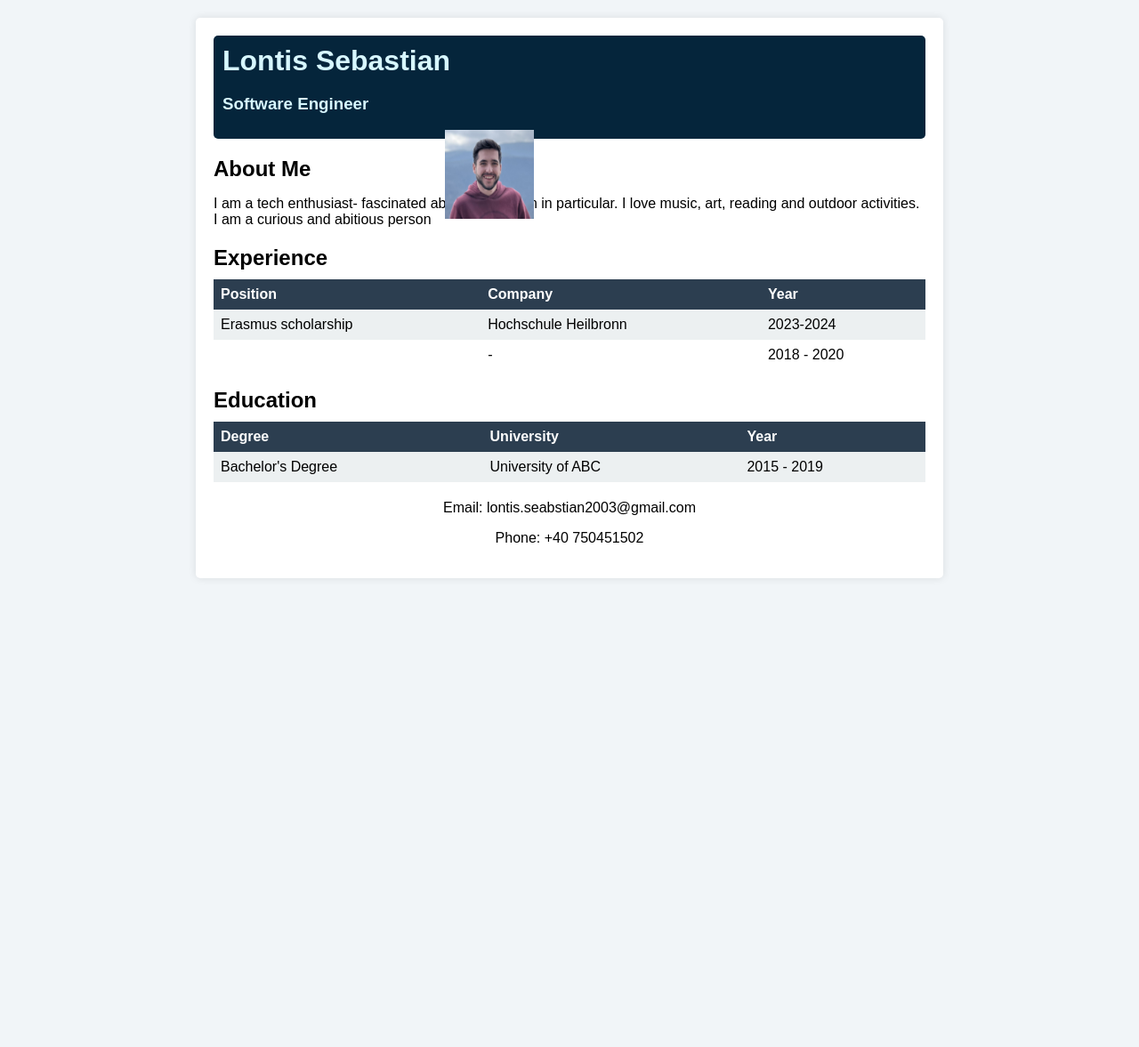
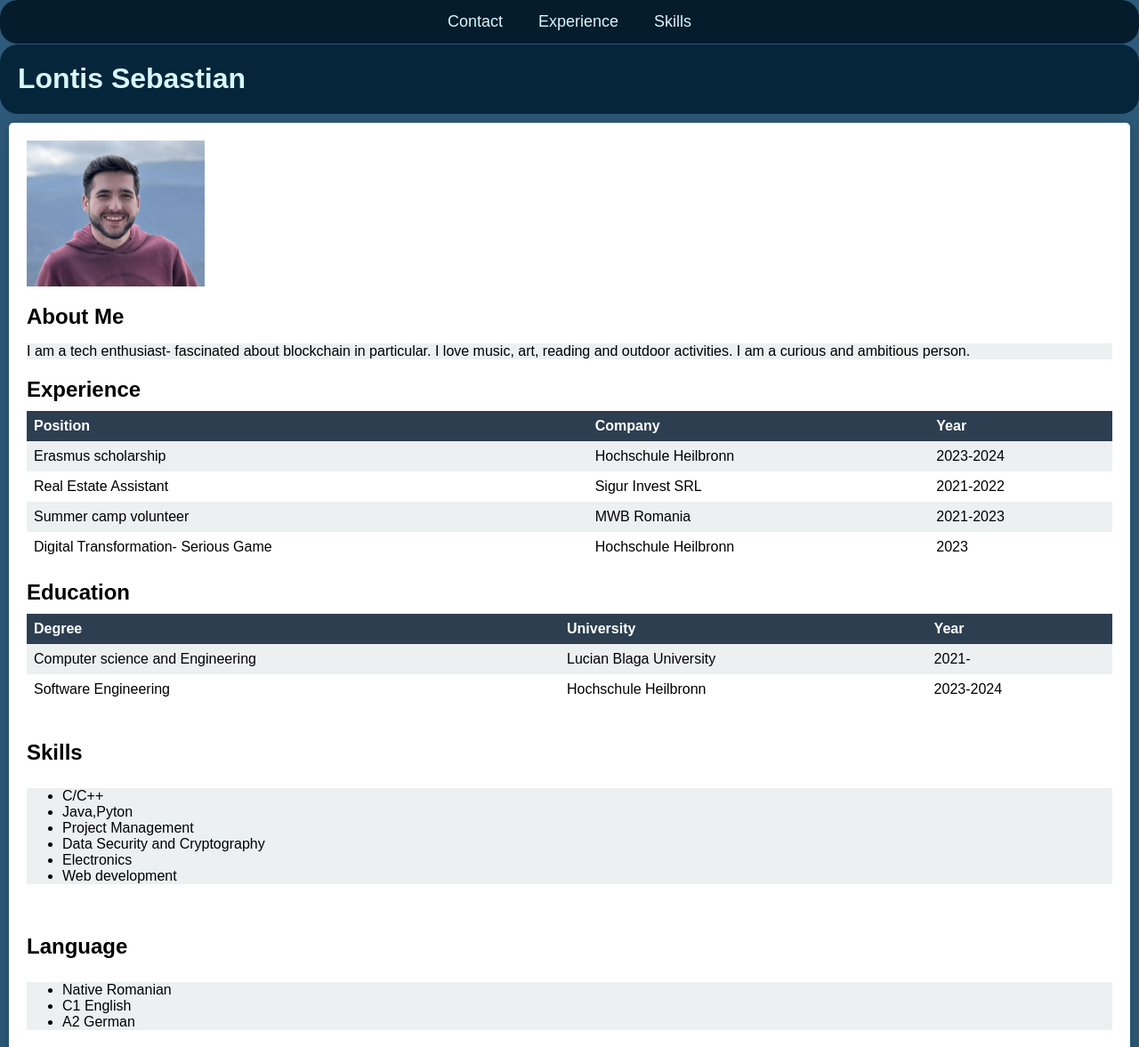
Before and after one commit to SebastianLontis/Vs-Code-Projects, a plain HTML site: page Proiect CV/index.html in a window 1280 px wide. Shown: the top 1177 px of the page at 89% size. Before the commit the page ends 800 px from the top, so only its background shows below. Drawn offline with Linux system fonts and the light colour scheme.

Commit message:
aproape finished

```diff
--- a/Proiect CV/index.html
+++ b/Proiect CV/index.html
@@ -1,24 +1,31 @@
 <!DOCTYPE html>
 <html lang="en">
+
 <head>
     <meta charset="UTF-8">
     <meta name="viewport" content="width=device-width, initial-scale=1.0">
-    <title>My CV</title>
+    <title>Sebastian Lontis CV</title>
     <link rel="stylesheet" href="style.css">
 </head>
 
 <body>
+    <header>
+        <nav class="navbar">
+            <a href="#contact">Contact</a>
+            <a href="#experience">Experience</a>
+            <a href="#skills">Skills</a>
+        </nav>
+        <h1>Lontis Sebastian</h1>
+    </header>
+
     <div class="container">
-        <header>
-            <h1>Lontis Sebastian</h1>
-            <h3>Software Engineer</h3>
-            <img src="images/pozaprofil.jpg" alt="profile picture">
-        </header>
-        <section>
+        <img src="images/pozaprofil.jpg" alt="profile picture">
+        <section class="about-section">
             <h2>About Me</h2>
-            <p>I am a tech enthusiast- fascinated about blockchain in particular. I love music, art, reading  and outdoor activities. I am a curious and abitious person</p>
+            <p>I am a tech enthusiast- fascinated about blockchain in particular. I love music, art, reading and outdoor
+                activities. I am a curious and ambitious person.</p>
         </section>
-        <section>
+        <section id="experience">
             <h2>Experience</h2>
             <table>
                 <tr>
@@ -32,13 +39,23 @@
                     <td>2023-2024</td>
                 </tr>
                 <tr>
-                    <td></td>
-                    <td>-</td>
-                    <td>2018 - 2020</td>
+                    <td>Real Estate Assistant</td>
+                    <td>Sigur Invest SRL</td>
+                    <td>2021-2022</td>
+                </tr>
+                <tr>
+                    <td>Summer camp volunteer</td>
+                    <td>MWB Romania</td>
+                    <td>2021-2023</td>
+                </tr>
+                <tr>
+                    <td>Digital Transformation- Serious Game</td>
+                    <td>Hochschule Heilbronn</td>
+                    <td>2023</td>
                 </tr>
             </table>
         </section>
-        <section>
+        <section id="Education">
             <h2>Education</h2>
             <table>
                 <tr>
@@ -47,16 +64,61 @@
                     <th>Year</th>
                 </tr>
                 <tr>
-                    <td>Bachelor's Degree</td>
-                    <td>University of ABC</td>
-                    <td>2015 - 2019</td>
+                    <td>Computer science and Engineering</td>
+                    <td>Lucian Blaga University</td>
+                    <td>2021-</td>
+                </tr>
+                <tr>
+                    <td>Software Engineering</td>
+                    <td>Hochschule Heilbronn</td>
+                    <td>2023-2024</td>
                 </tr>
             </table>
         </section>
-        <footer>
-            <p>Email: lontis.seabstian2003@gmail.com</p>
-            <p>Phone: +40 750451502</p>
-        </footer>
+
+        <section id="skills" class="skills">
+            <h2>Skills</h2>
+            <ul>
+                <li>C/C++</li>
+                <li>Java,Pyton</li>
+                <li>Project Management</li>
+                <li>Data Security and Cryptography</li>
+                <li>Electronics</li>
+                <li>Web development</li>
+            </ul>
+        </section>
+        <section id="language">
+            <h2>Language</h2>
+            <ul>
+                <li>Native Romanian</li>
+                <li>C1 English</li>
+                <li>A2 German</li>
+            </ul>
+        </section>
+
+        <section id="projects">
+            <h2>Projects</h2>
+                 <p>During my studies at Hochschule Heilbronn, I have been involved in several serious game projects. I
+                    have developed a serious game for digital transformation SDG 16. I have also developed a serious game for
+                    learning about blockchain technology. The game is called Trust and Treason and it is a 1v1 card game.
+                    It has 3 lanes: Comunity, Goverment and Judiciary the goal it is to develop your society and destroy your oponents one.
+                 </p>
+                 <p>My other project it is actually this CV. Enjoy</p>
+
+
+        </section>
+
     </div>
+
+    <footer id="contact">
+        <p>Email: lontis.seabstian2003@gmail.com</p>
+        <p>Phone: +40 750451502</p>
+        <p>Linkedin: Lontis Sebastian</p>
+        <button class="button-57" id="change-color-button"  role="button"><span class="text">change color</span><span>turqoise</span></button>
+
+    </footer>
+
+    <script src="smekerie.js"></script>
 </body>
+
 </html>
--- /dev/null
+++ b/Proiect CV/smekerie.js
@@ -0,0 +1,18 @@
+var changeColorButton = document.getElementById('change-color-button');
+
+var originalBackgroundColor = document.body.style.backgroundColor;
+
+var isTurquoise = false; // Schimbat numele variabilei și inițializat la false
+
+changeColorButton.addEventListener('click', function() {
+    // Verificați dacă este deja verdele închis
+    if (!isTurquoise) {
+        document.body.style.backgroundColor = turqoisColor; // Corectat numele variabilei pentru culoare
+        isTurquoise = true; // Actualizați starea pentru turcoaz
+    } else {
+        // Schimbați culoarea fundalului la culoarea originală
+        document.body.style.backgroundColor = originalBackgroundColor;
+        // Actualizați starea curentă
+        isTurquoise = false;
+    }
+});
--- a/Proiect CV/style.css
+++ b/Proiect CV/style.css
@@ -1,47 +1,71 @@
+header {
+    text-align: left;
+    margin-bottom: 0px;
+    position: relative;
+    background-color: #05253b;
+    color: #d7f7ff;
+    margin-top: 50px;
+    border-radius: 20px; /* Rounded corners */
+    position: relative; /* Add relative positioning to the header */
+}
+
 body {
     font-family: Arial, sans-serif;
     margin: 0;
     padding: 0;
-    background-color: rgb(241, 245, 248); /* Background color */
+    background-color: rgb(46, 91, 123);
+}
+
+.navbar {
+    width: 100%;
+    display: flex;
+    overflow: auto;
+    justify-content: center;
+    background-color: #041c2b;
+    position: fixed; /* Meniul rămâne fixat în partea de sus */
+    top: 0; /* Meniul va fi poziționat în partea de sus */
+    width: 100%; /* Lățimea meniului */
+    z-index: 1000; /* Asigură că meniul este deasupra altor elemente */
+    border-radius: 20px; /* Rounded corners */
+    overflow: hidden;
 }
 
 .container {
-    max-width: 800px;
-    margin: 20px auto;
+    max-width: 1500px;
+    margin: 10px;
     padding: 20px;
-    background-color: rgb(255, 255, 255); /* Container background color */
+    background-color: rgb(255, 255, 255);
     border-radius: 5px;
-    box-shadow: 0 0 10px rgba(0, 0, 0, 0.1);
+    box-shadow: 0 0 30px rgba(0, 0, 0, 0.2);
 }
 
 img {
-    position: absolute; /* Position the image absolutely */
-    right: 20px; /* Position the image to the right */
-    left: 500px; /* Position the image to the left */
-     /* Center the image vertically */
-    width: 100px; /* Adjust the width as needed */
-    height: 100px; /* Adjust the height as needed */
+    width: 200px; /* Ajustează lățimea imaginii */
+    height: auto; /* Menține proporțiile imaginii */
+    display: block; /* Elimină spațiul suplimentar sub imagine */
+    position: relative; /* Poziționează imaginea relativ */
+    z-index: 1; /* Asigură că imaginea este deasupra meniului */
 }
 
-header {
-    text-align: left;
-    margin-bottom: 20px;
-    background-color: #05253b; /* Box background color */
-    color: #d7f7ff; /* Text color */
-    padding: 10px; /* Padding around the text */
-    border-radius: 5px; /* Rounded corners */
+.navbar a {
+    float: left;
+    display: block;
+    color: #d7f7ff;
+    text-align: center;
+    padding: 14px 20px;
+    text-decoration: none;
+    transition: background-color 0.3s; /* Adaugă tranziție pentru culoarea de fundal */
 }
 
-h1 {
-    margin: 0;
+.navbar a:hover {
+    animation: scale 0.7s ease; /* Ajustează durata animației */
+    background-color: #2365a0;
 }
 
-section {
-    margin-bottom: 20px;
-}
-
-h2 {
-    margin-bottom: 10px;
+@keyframes scale {
+    0% { transform: scale(1); }
+    50% { transform: scale(1.05); }
+    100% { transform: scale(1); }
 }
 
 table {
@@ -55,15 +79,142 @@ th, td {
 }
 
 th {
-    background-color: #2c3e50; /* Header background color */
+    background-color: #2c3e50;
     color: rgb(255, 255, 255); /* Header text color */
 }
 
 tr:nth-child(even) {
-    background-color: #ecf0f1; /* Even row background color */
+    background-color: rgb(236, 240, 241); /* Even row background color */
+}
+
+ul {
+    float: right; /* Align the list to the right */
+    background-color: rgb(236, 240, 241);
+}
+
+h1 {
+    margin-top: 20px;
+    margin-left: 20px;
+    display: inline-block; /* Display the name and image inline */
+    vertical-align: middle; /* Vertically align the name and image */
+}
+
+h2 {
+    margin-bottom: 10px;
+}
+
+section {
+    margin-bottom: 20px;
 }
 
 footer {
     margin-top: 20px;
     text-align: center;
 }
+
+a {
+    font-size: 18px;
+    color: rgb(180, 190, 196);
+    color: #073d22;
+}
+
+.about-section {
+    flex: 10;
+}
+
+
+html{
+    scroll-behavior: smooth;
+}
+
+.skills {
+    display: flex;
+    flex-direction: column;
+    justify-content: space-between;
+    margin: 20px 0;
+}
+#language{
+    display: flex;
+    flex-direction: column;
+    justify-content: space-between;
+    margin: 20px 0;
+}
+
+#projects{
+    display: flex;
+    flex-direction: column;
+    justify-content: space-between;
+    margin: 20px 0;
+}
+#projects p{
+    background-color: rgb(236, 240, 241);
+}
+
+.about-section p{
+    background-color: rgb(236, 240, 241);
+}
+
+
+/*button de change color*/
+.button-57 {
+    position: relative;
+    overflow: hidden;
+    border: 1px solid #18181a;
+    color: #000000;
+    display: inline-block;
+    font-size: 15px;
+    line-height: 15px;
+    padding: 18px 18px 17px;
+    text-decoration: none;
+    cursor: pointer;
+    background: #016a7a;
+    user-select: none;
+    -webkit-user-select: none;
+    touch-action: manipulation;
+  }
+
+  .button-57 span:first-child {
+    position: relative;
+    transition: color 600ms cubic-bezier(0.48, 0, 0.12, 1);
+    z-index: 10;
+  }
+
+  .button-57 span:last-child {
+    color: white;
+    display: block;
+    position: absolute;
+    bottom: 0;
+    transition: all 500ms cubic-bezier(0.48, 0, 0.12, 1);
+    z-index: 100;
+    opacity: 0;
+    top: 50%;
+    left: 50%;
+    transform: translateY(225%) translateX(-50%);
+    height: 14px;
+    line-height: 13px;
+  }
+
+  .button-57:after {
+    content: "";
+    position: absolute;
+    bottom: -50%;
+    left: 0;
+    width: 100%;
+    height: 100%;
+    background-color: rgb(8, 145, 135);
+    transform-origin: bottom center;
+    transition: transform 600ms cubic-bezier(0.48, 0, 0.12, 1);
+    transform: skewY(9.3deg) scaleY(0);
+    z-index: 50;
+  }
+
+  .button-57:hover:after {
+    transform-origin: bottom center;
+    transform: skewY(9.3deg) scaleY(2);
+  }
+
+  .button-57:hover span:last-child {
+    transform: translateX(-50%) translateY(-100%);
+    opacity: 1;
+    transition: all 900ms cubic-bezier(0.48, 0, 0.12, 1);
+  }
```
Also changed, not shown: Proiect CV/proiecte.html (added, +11 -0 lines), Proiect CV/style_proiecte.css (added).
